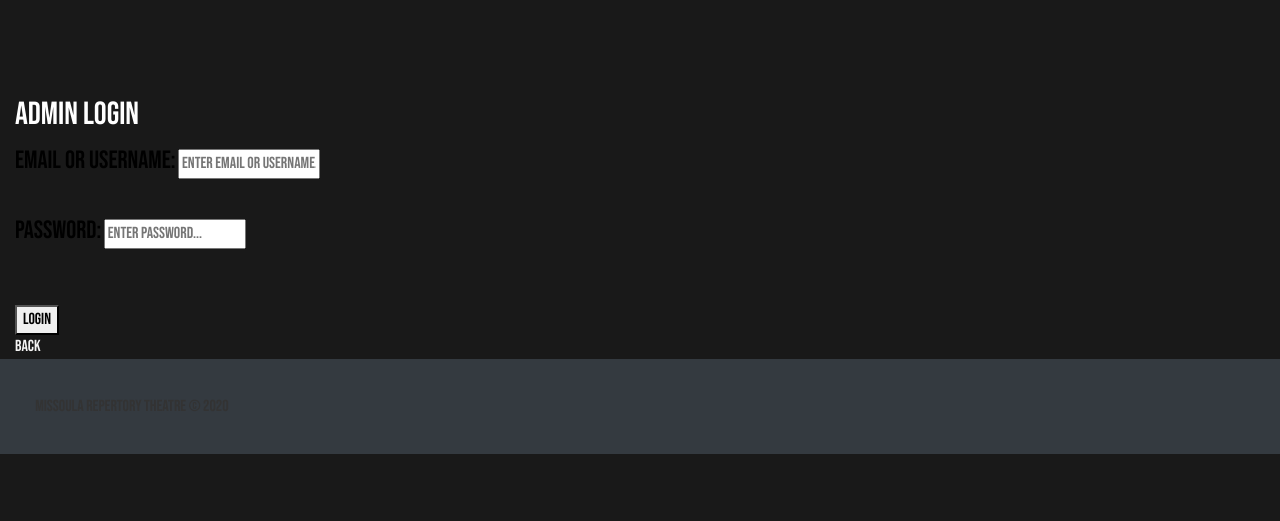
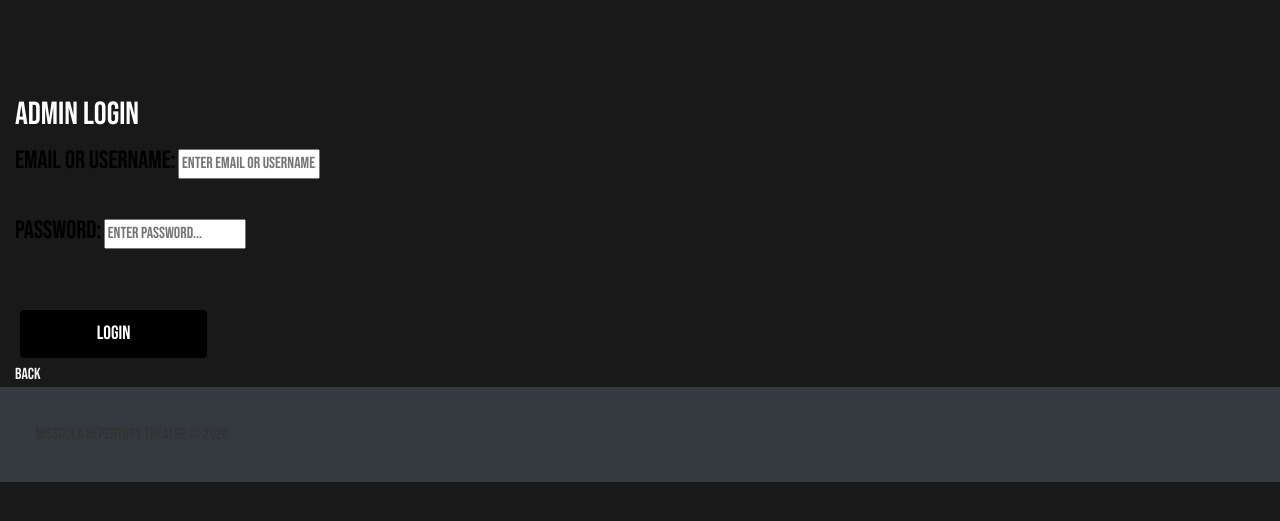
Before and after one commit to sbuff25/Zombie-Toughts-Repo, a PHP site: page /Admin/LoginPage in a window 1280 px wide. Shown: the top 521 px of the page. Run offline with PHP 8.4, Linux system fonts and the light colour scheme; some libraries are stand-ins or nearby versions.

Commit message:
Adjust form style

```diff
--- a/Admin/LoginPage.php
+++ b/Admin/LoginPage.php
@@ -26,6 +26,7 @@
         <script src="https://ajax.googleapis.com/ajax/libs/jquery/3.5.1/jquery.min.js"></script>
         <link rel="stylesheet" href="https://ajax.googleapis.com/ajax/libs/jqueryui/1.12.1/themes/smoothness/jquery-ui.css">
         <script src="https://ajax.googleapis.com/ajax/libs/jqueryui/1.12.1/jquery-ui.min.js"></script>
+
         <link rel="stylesheet" href="https://maxcdn.bootstrapcdn.com/bootstrap/4.0.0/css/bootstrap.min.css" integrity="sha384-Gn5384xqQ1aoWXA+058RXPxPg6fy4IWvTNh0E263XmFcJlSAwiGgFAW/dAiS6JXm" crossorigin="anonymous">
         <script src="https://cdnjs.cloudflare.com/ajax/libs/popper.js/1.12.9/umd/popper.min.js" integrity="sha384-ApNbgh9B+Y1QKtv3Rn7W3mgPxhU9K/ScQsAP7hUibX39j7fakFPskvXusvfa0b4Q" crossorigin="anonymous"></script>
         <script src="https://maxcdn.bootstrapcdn.com/bootstrap/4.0.0/js/bootstrap.min.js" integrity="sha384-JZR6Spejh4U02d8jOt6vLEHfe/JQGiRRSQQxSfFWpi1MquVdAyjUar5+76PVCmYl" crossorigin="anonymous"></script>
@@ -42,7 +43,7 @@
     <body>
         <div class="col-sm-6 col-sm-offset-3" >
             <div class="panel panel-default">
-                <br><br><br><br>  <!--Delete this line when Spencer begins to style -->
+                <br><br><br><br>
                 <h1>Admin Login</h1>
 
                 <form action='LoginPage' method='POST'>
@@ -69,7 +70,7 @@
                         </div>
                     <?php endif ?>
                     <br>
-                    <button type='submit' name='submitLogin'>Login</button>
+                    <button type='submit' name='submitLogin' class='btn'>Login</button>
                 </form>
                 <a href="javascript:history.back()" class='button'>Back</a>
             </div>
```
